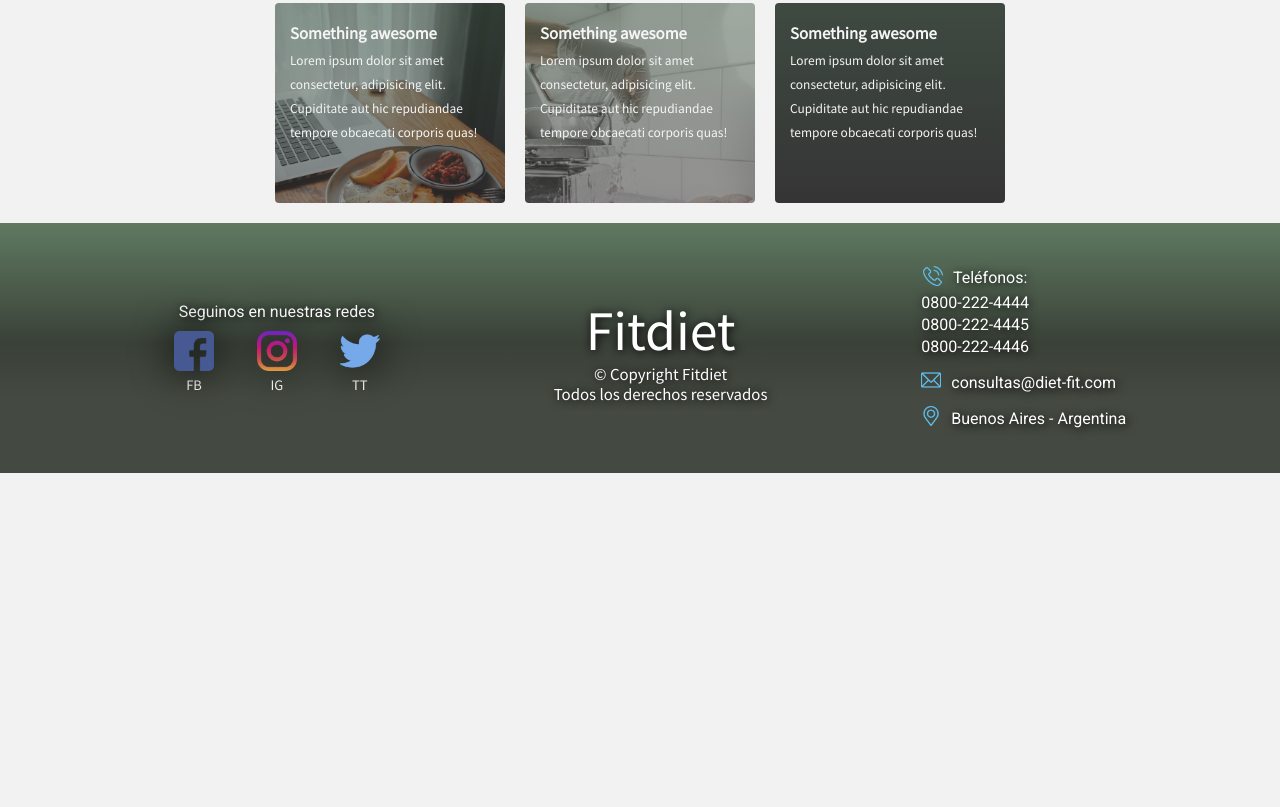
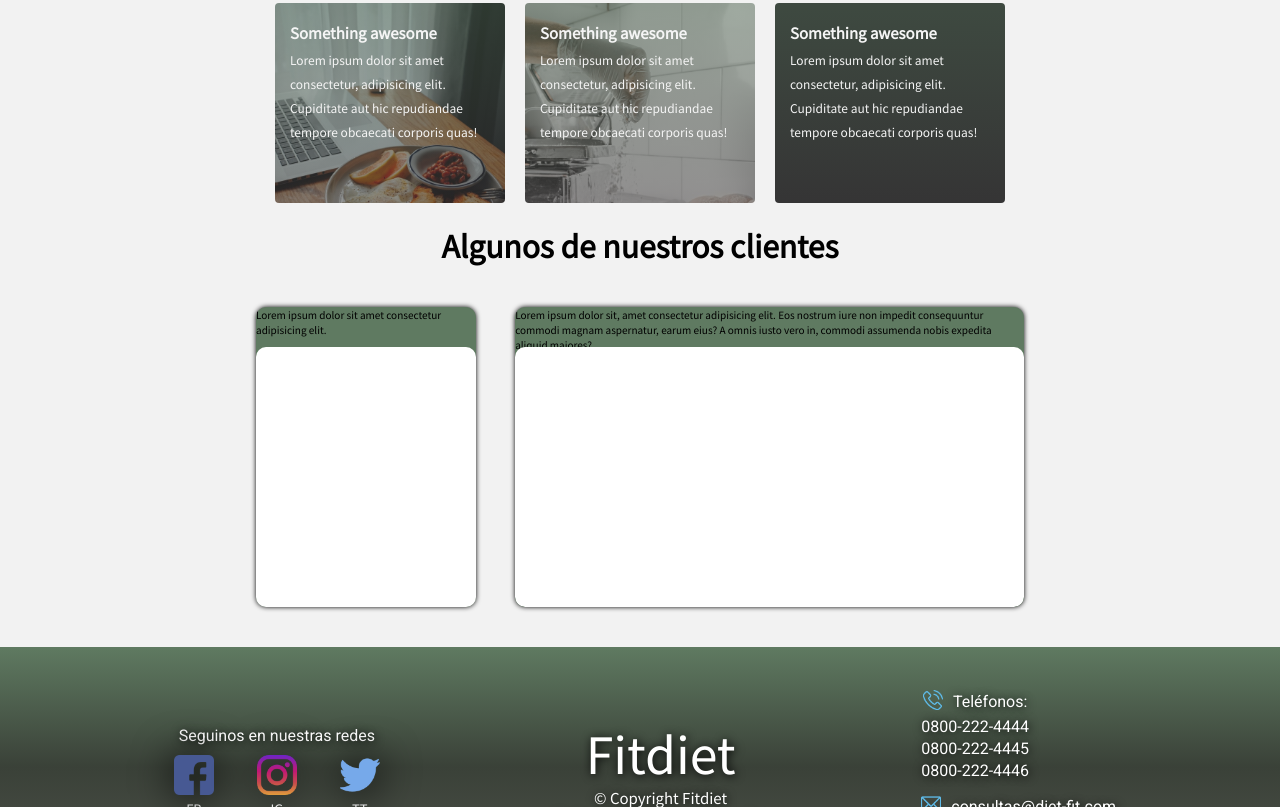
Before and after one commit to JoniLB/Repositorio-coder, a plain HTML site: page assets/pages/about.html in a window 1280 px wide. Shown: the part 630-1437 px from the top of the page. Before the commit the page ends 1103 px from the top, so only its background shows below. Drawn offline with Linux system fonts and the light colour scheme.

Commit message:
Nuevo commit

```diff
--- a/assets/css/styles.css
+++ b/assets/css/styles.css
@@ -596,7 +596,59 @@
     .ctext {
         font-size: 1.2rem;
     }
-    /* fin estilos locales.html */
+
+    .about__article {
+        width: 60%;
+        display: grid;
+        grid-template-columns: repeat(15, 1fr);
+        margin: 4rem auto;
+    }
+
+    .article__title {
+        text-align: center;
+        font-size: 3rem;
+        margin: 2rem;
+    }
+
+    .about__content {
+        position: relative;
+        width: 220px;
+        height: 300px;
+        background-color: var(--color-primary);
+        border-radius: 10px;
+        box-shadow: 0 0 5px black;
+    }
+
+    .about__content::before {
+        content: "";
+        width: 220px;
+        height: 260px;
+        position: absolute;
+        bottom: 0;
+        background-color: white;
+        border-radius: 10px;
+    }
+
+    .content--grid {
+        position: relative;
+        grid-column: 3/16;
+        background-color: var(--color-primary);
+        border-radius: 10px;
+        overflow: hidden;
+        box-shadow: 0 0 5px black;
+    }
+
+    .content--grid::before {
+        content: "";
+        position: absolute;
+        grid-column: 3/16;
+        width: 100%;
+        height: 260px;
+        bottom: 0;
+        border-radius: 10px;
+        background-color: white;
+    }
+    /* fin estilos about.html */
     /* Estilos locales.html */
 
     .div {
--- a/assets/pages/about.html
+++ b/assets/pages/about.html
@@ -6,6 +6,7 @@
     <meta http-equiv="X-UA-Compatible" content="IE=edge">
     <meta name="viewport" content="width=device-width, initial-scale=1.0">
     <title>Document</title>
+    <link rel="shortcut icon" href="../img/logo.png" type="image/x-icon">
     <link rel="stylesheet" href="../css/styles.css">
     <link href="https://fonts.googleapis.com/css2?family=Noto+Sans+JP:wght@300;400&display=swap" rel="stylesheet">
 </head>
@@ -86,8 +87,16 @@
 
 
     </main>
+    <h2 class="article__title">Algunos de nuestros clientes</h2>
+    <article class="about__article">
+        <section class="about__content">
+            <p>Lorem ipsum dolor sit amet consectetur adipisicing elit.</p>
+        </section>
+        <section class="content--grid">
+            <p>Lorem ipsum dolor sit, amet consectetur adipisicing elit. Eos nostrum iure non impedit consequuntur commodi magnam aspernatur, earum eius? A omnis iusto vero in, commodi assumenda nobis expedita aliquid maiores?</p>
+        </section>
 
-
+    </article>
 
     <!-- Inicio footer -->
     <footer class="footer ">
```
Also changed, not shown: assets/pages/contacto.html (+1 -0 lines), assets/pages/locales.html (+1 -0 lines), assets/pages/pruductos.html (+1 -1 lines), assets/img/food.jpg (added).
